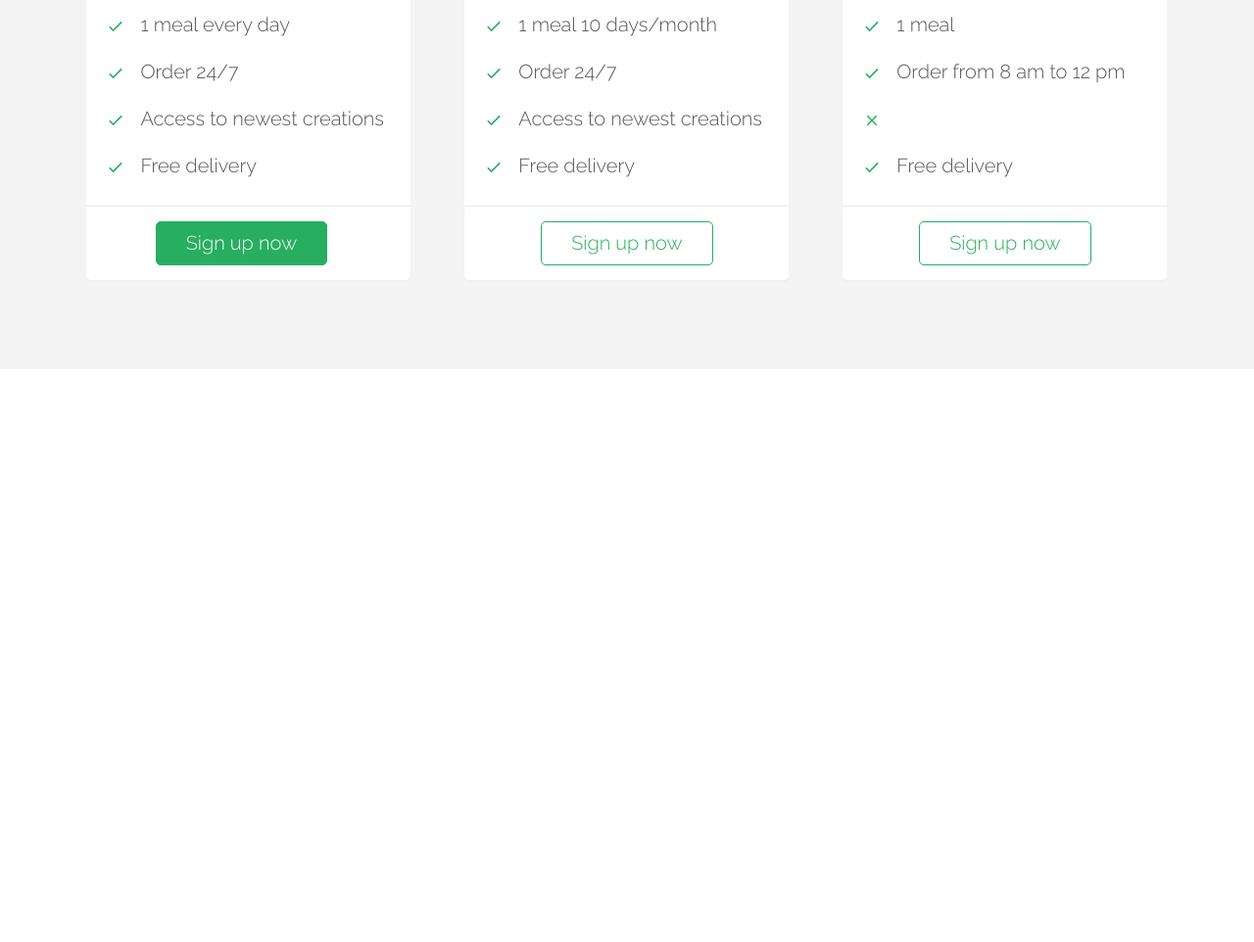
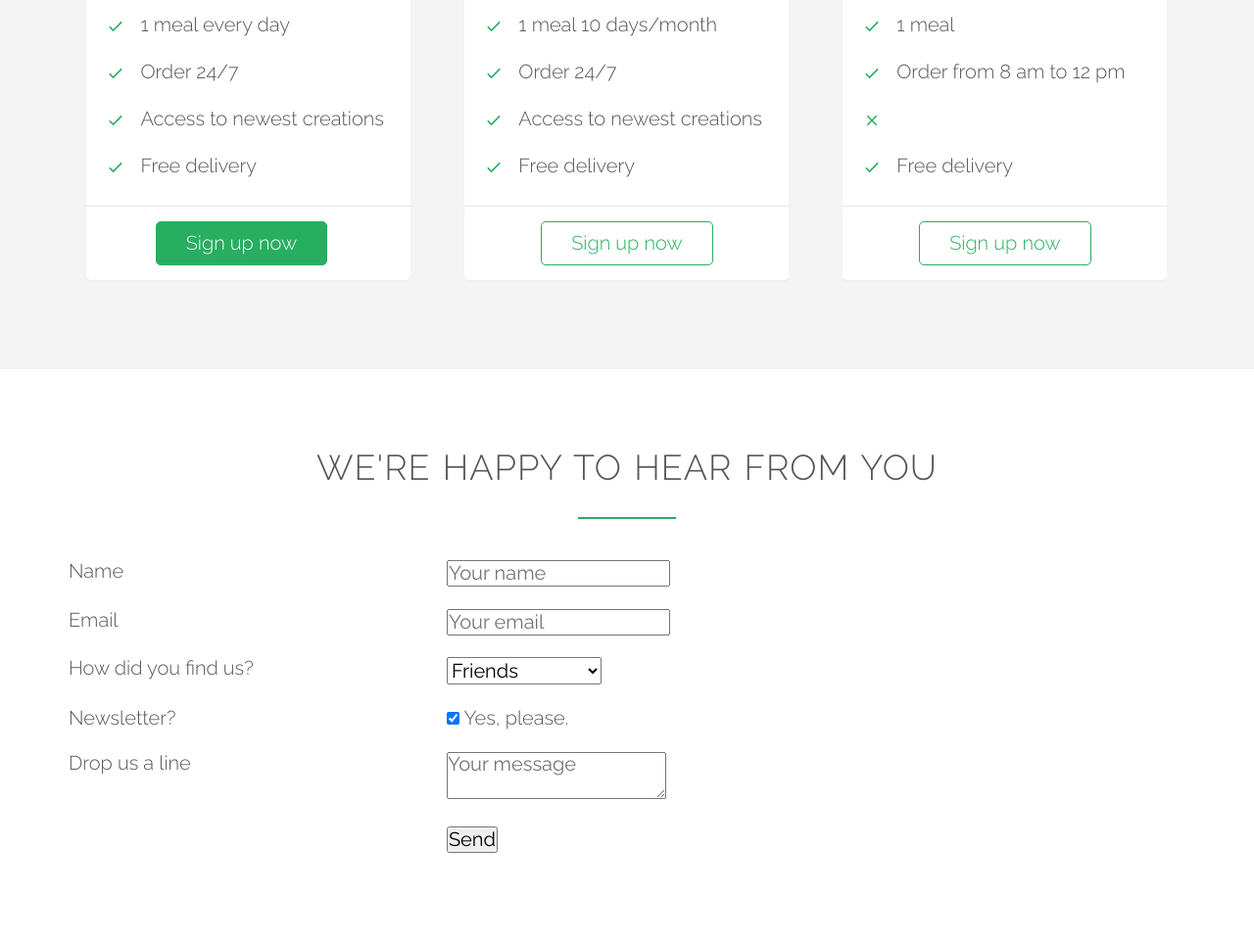
Before and after one commit to jazzed28/Cafe-Responsive-Website, a plain HTML site: page index.html in a window 1280 px wide. Shown: the part 4345-5307 px from the top of the page at 98% size. Before the commit the page ends 4722 px from the top, so only its background shows below. Drawn offline with nearby package versions, Linux system fonts and the light colour scheme.

Commit message:
add section contact html form with inputs

```diff
--- a/index.html
+++ b/index.html
@@ -304,6 +304,69 @@
             </div>
         </section>
 
+        <section class="section-contact">
+            <div class="row">
+                <h2>We're happy to hear from you</h2>
+            </div>
+            <div class="row">
+                <form method="post" action="#" class="contact-form">
+                    <div class="row">
+                        <div class="col span-1-of-3">
+                            <label for="name">Name</label>
+                        </div>
+                        <div class="col span-2-of-3">
+                            <input type="text" name="name" id="name" placeholder="Your name" required class="" />
+                        </div>
+                    </div>
+                    <div class="row">
+                        <div class="col span-1-of-3">
+                            <label for="email">Email</label>
+                        </div>
+                        <div class="col span-2-of-3">
+                            <input type="email" name="email" id="email" placeholder="Your email" required class="" />
+                        </div>
+                    </div>
+                    <div class="row">
+                        <div class="col span-1-of-3">
+                            <label for="find-us">How did you find us?</label>
+                        </div>
+                        <div class="col span-2-of-3">
+                            <select name="find-us" id="find-us">
+                                <option value="frinds" selected>Friends</option>
+                                <option value="search">Search engine</option>
+                                <option value="ad">Advertisement</option>
+                                <option value="other">Other</option>
+                            </select>
+                        </div>
+                    </div>
+                    <div class="row">
+                        <div class="col span-1-of-3">
+                            <label>Newsletter?</label>
+                        </div>
+                        <div class="col span-2-of-3">
+                            <input type="checkbox" name="news" id="news" checked /> Yes, please.
+                        </div>
+                    </div>
+                    <div class="row">
+                        <div class="col span-1-of-3">
+                            <label>Drop us a line</label>
+                        </div>
+                        <div class="col span-2-of-3">
+                            <textarea name="message" placeholder="Your message"></textarea>
+                        </div>
+                    </div>
+                    <div class="row">
+                        <div class="col span-1-of-3">
+                            <label>&nbsp;</label>
+                        </div>
+                        <div class="col span-2-of-3">
+                            <input type="submit" value="Send" />
+                        </div>
+                    </div>
+                </form>
+            </div>
+        </section>
+
         <script src="https://unpkg.com/ionicons@4.4.2/dist/ionicons.js"></script>
     </body>
 </html>
```
